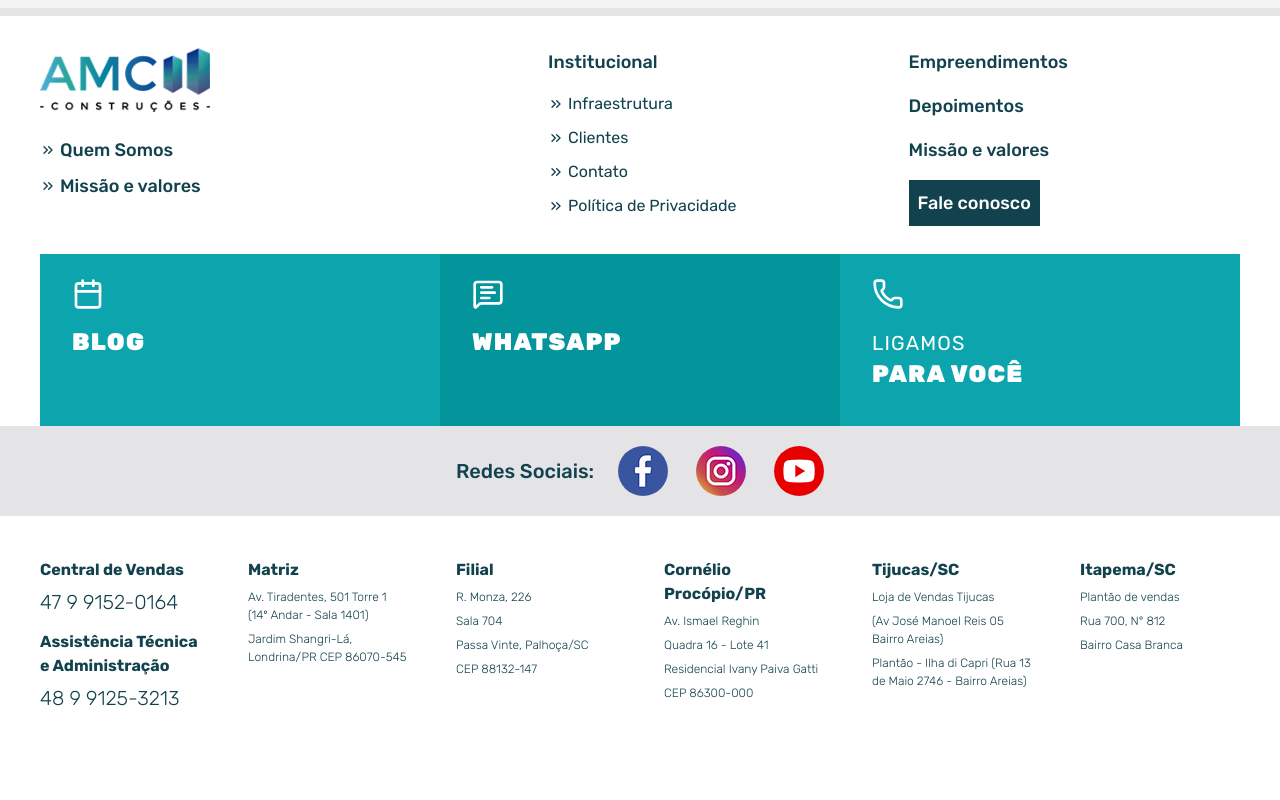
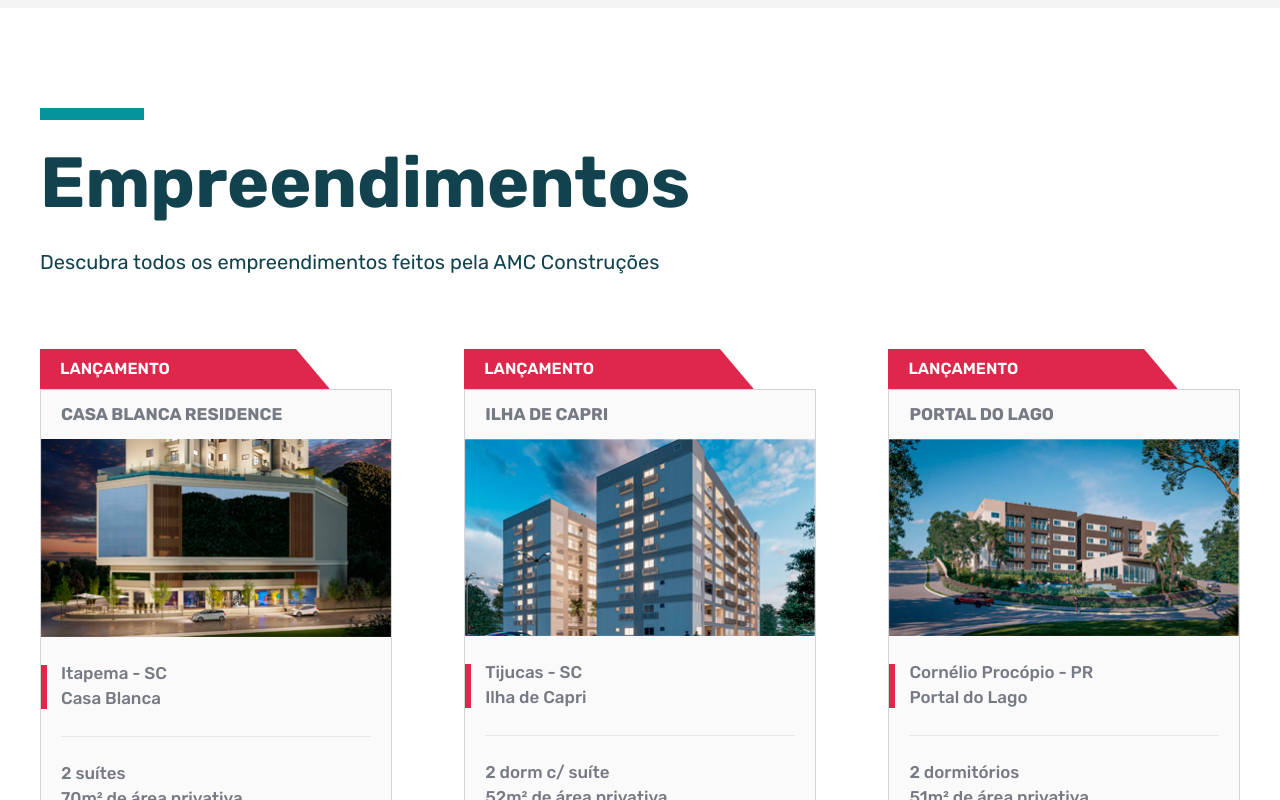
Before and after one commit to renzi-fidele-frontend/construtora-amc, a Next.js app: page /empreendimentos in a window 1280 px wide. Shown: the part 680-1480 px from the top of the page. Before the commit the page ends 1434 px from the top, so only its background shows below. Built offline with nearby package versions, Linux system fonts and the light colour scheme.

Commit message:
feat: Implementando a página dos empreendimentos

```diff
--- a/app/empreendimentos/page.tsx
+++ b/app/empreendimentos/page.tsx
@@ -1,8 +1,12 @@
 import Container from "@/components/layout/Container";
+import CardEmpreendimento from "@/components/shared/CardEmpreendimento";
+import SectionIntro from "@/components/shared/SectionIntro";
+import { empreendimentos } from "@/data/data";
 import { ChevronsRight } from "lucide-react";
 import Image from "next/image";
 import Link from "next/link";
 
+// TODO: Implementar a funcionalidade de paginação a página dos empreendimentos
 export default function Empreendimentos() {
    return (
       <div>
@@ -17,7 +21,21 @@ export default function Empreendimentos() {
                </Link>
             </Container>
          </nav>
-         <section></section>
+         <section>
+            <Container className="py-25">
+               <SectionIntro
+                  className="items-start!"
+                  titulo="Empreendimentos"
+                  descricao="Descubra todos os empreendimentos feitos pela AMC Construções"
+               />
+               {/* Listagem dos empreendimentos */}
+               <div className="flex gap-12 *:basis-[calc(33.3%-48px)] justify-between flex-wrap">
+                  {empreendimentos.map((v, k) => (
+                     <CardEmpreendimento largura="w-full" empreendimento={v} key={k} />
+                  ))}
+               </div>
+            </Container>
+         </section>
       </div>
    );
 }
--- a/components/shared/CardEmpreendimento.tsx
+++ b/components/shared/CardEmpreendimento.tsx
@@ -2,7 +2,7 @@ import { IEmpreendimento } from "@/types/types";
 import Image from "next/image";
 import Link from "next/link";
 
-const CardEmpreendimento = ({ empreendimento }: { empreendimento: IEmpreendimento }) => {
+const CardEmpreendimento = ({ empreendimento, largura = "w-fit" }: { empreendimento: IEmpreendimento; largura?: "w-fit" | "w-full" }) => {
    function analisarCor(categoria: typeof empreendimento.categoria) {
       if (categoria === "Lançamento") return "bg-lancamento";
       if (categoria === "Pré-lançamento") return "bg-prelancamento";
@@ -12,7 +12,7 @@ const CardEmpreendimento = ({ empreendimento }: { empreendimento: IEmpreendiment
    return (
       <Link
          href={`/empreendimentos/${empreendimento.id}`}
-         className="text-grey w-fit bg-zinc-50 transition hover:-translate-y-1.5 hover:bg-theme1 hover:text-white group"
+         className={`text-grey bg-zinc-50 transition hover:-translate-y-1.5 hover:bg-theme1 hover:text-white group ${largura}`}
       >
          {/* Status */}
          <div className={`uppercase font-semibold ${analisarCor(empreendimento.categoria)} text-white py-2 px-5 relative overflow-hidden`}>
@@ -22,14 +22,14 @@ const CardEmpreendimento = ({ empreendimento }: { empreendimento: IEmpreendiment
                <path d="M0 0H63.5H96V55L46 54.5L0 0Z" fill="white" />
             </svg>
          </div>
-         <div className="w-fit border border-b-9 border-zinc-300">
+         <div className={`${largura} border border-b-9 border-zinc-300`}>
             {/* Titulo */}
             <div className="px-5 py-3">
                <h3 className="uppercase text-[17px] font-bold">{empreendimento.nome}</h3>
             </div>
             {/* Imagem */}
             <Image
-               className="group-hover:sepia-60"
+               className="group-hover:sepia-60 w-full"
                width={352}
                height={198}
                src={empreendimento.thumbnail}
--- a/components/shared/SectionIntro.tsx
+++ b/components/shared/SectionIntro.tsx
@@ -2,7 +2,7 @@ import Barra from "../layout/Barra";
 import { Title, TitleDescription } from "../layout/Typography";
 interface ISectionIntro {
    titulo: string;
-   descricao: string;
+   descricao?: string;
    className?: string;
 }
 const SectionIntro = ({ titulo, descricao, className }: ISectionIntro) => {
```
